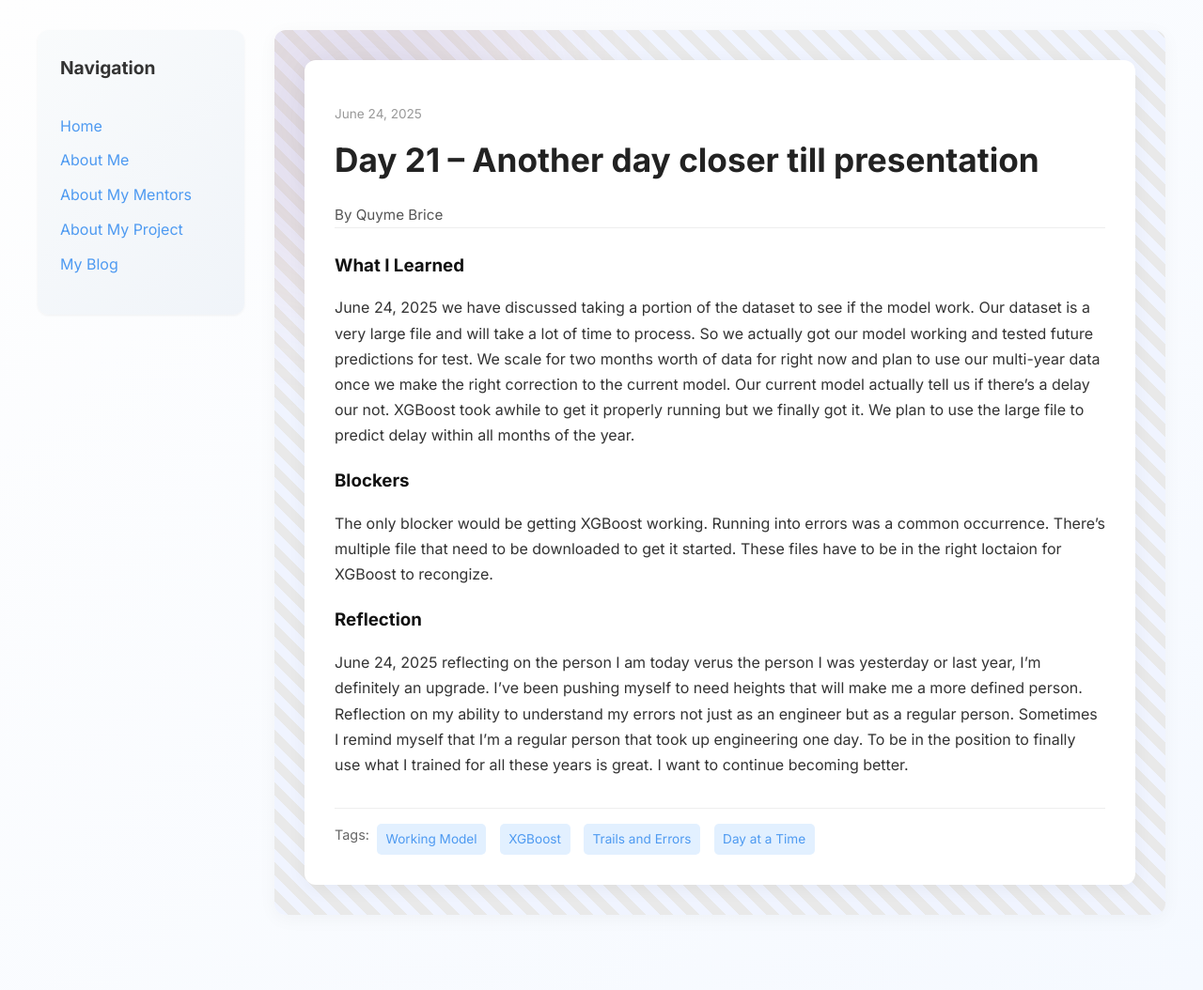
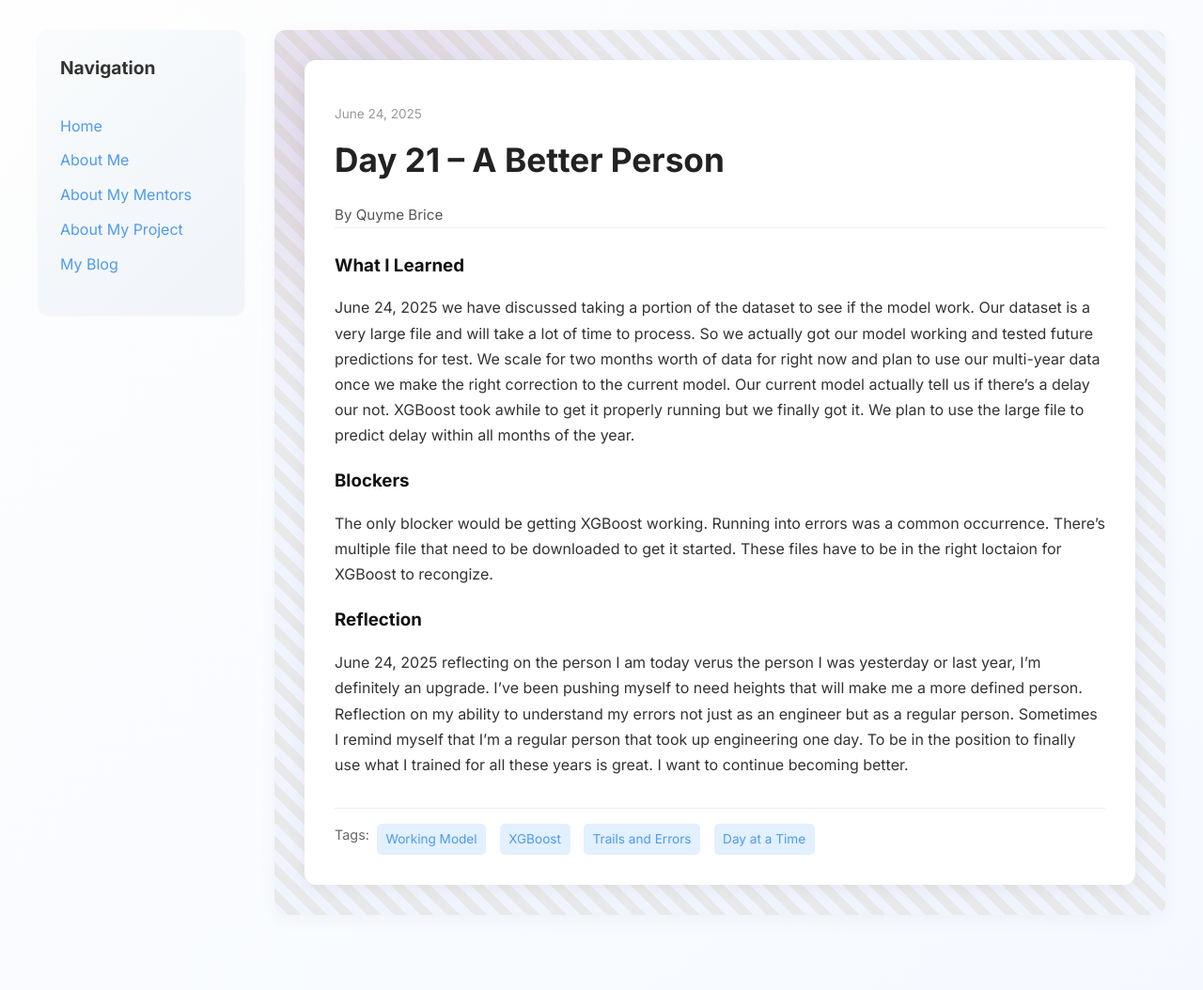
Before and after one commit to Qubri2/Qubri2.github.io, a Jekyll site: the page built from _posts/2025-06-24-day-21.md, in a window 1280 px wide. Shown: the whole page at 94% size. Built offline with Jekyll 4.4.1, drawn with Linux system fonts in a browser that asks for light colours.

Commit message:
Update 2025-06-24-day-21.md

```diff
--- a/_posts/2025-06-24-day-21.md
+++ b/_posts/2025-06-24-day-21.md
@@ -1,6 +1,6 @@
 ---
 layout: post
-title: "Day 21 –  Another day closer till presentation"
+title: "Day 21 –  A Better Person"
 date: 2025-06-24
 author: Quyme Brice
 permalink: /day21.html
```
